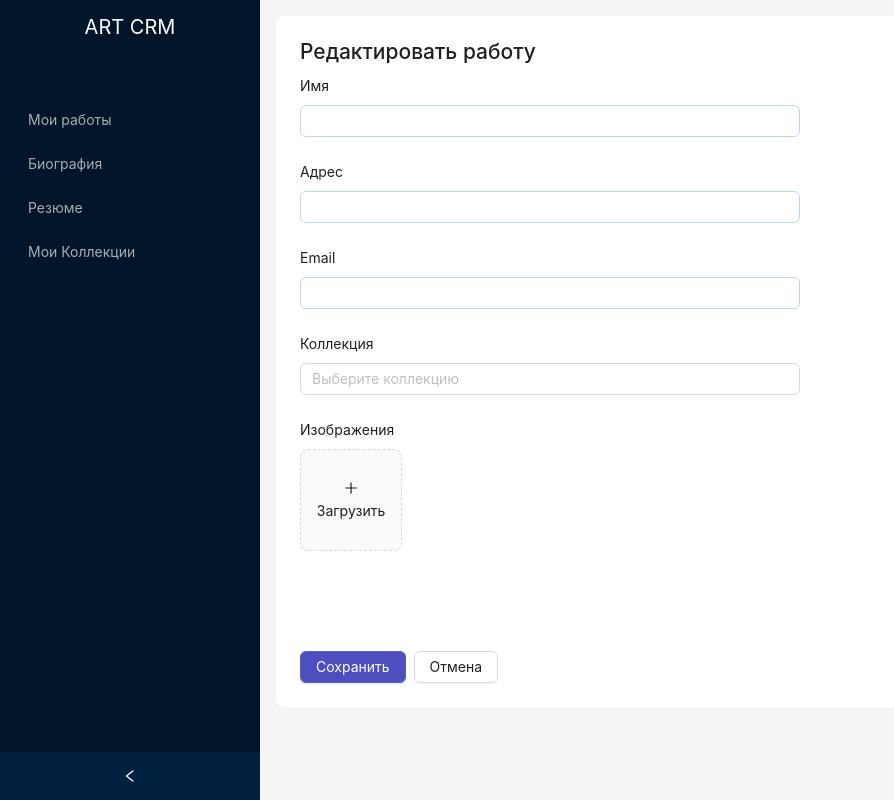
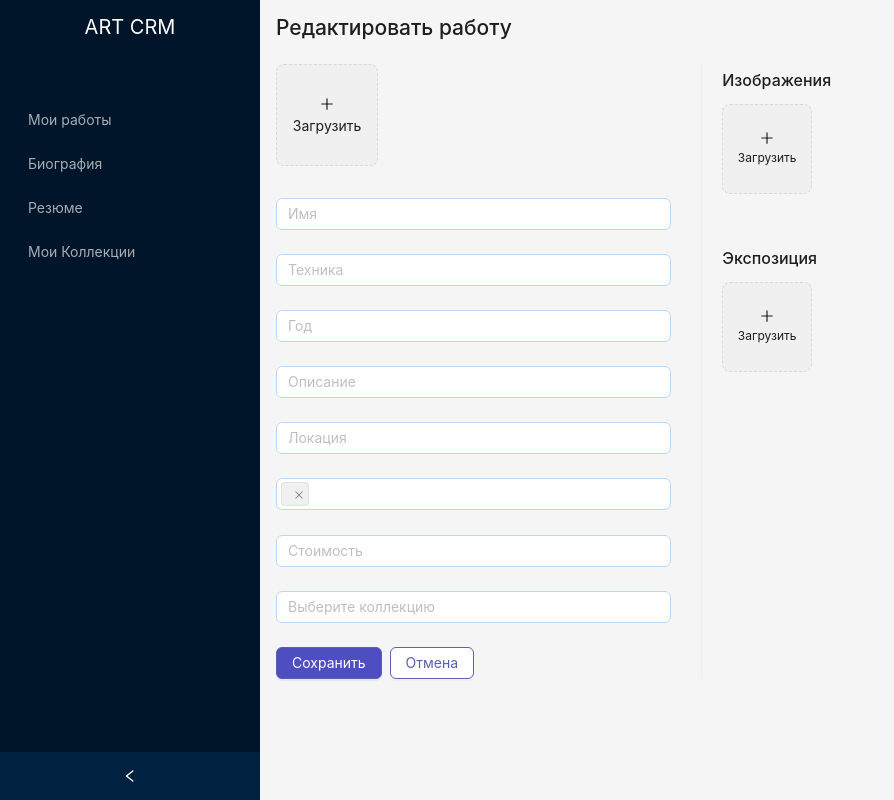
Before and after one commit to gyk088/ArtCRM_FRONT, a Vue app: page /home/edit/1 in a window 1280 px wide. Shown: the whole page, without its empty margins (0-894 px from the left). Built offline with nearby package versions, Linux system fonts and the light colour scheme.

Commit message:
Add editWork

```diff
--- a/src/pages/EditWork/index.vue
+++ b/src/pages/EditWork/index.vue
@@ -1,83 +1,148 @@
 <template>
   <div class="edit-page">
+
     <h2>Редактировать работу</h2>
 
+    <div class="edit-container">
+
+      <!-- Левая колонка — ФОРМА -->
+      <div class="left-column">
         <a-form layout="vertical">
-      <a-form-item label="Имя">
-        <a-input v-model:value="form.name" class="fixed-input" />
+          <!-- Кнопка загрузки -->
+          <a-form-item>
+            <a-upload v-if="!form.avatar" list-type="picture-card" :before-upload="handleBeforeUploadAvatar"
+              show-upload-list="false" @remove="removeAvatar">
+              <div>
+                <PlusOutlined />
+                <div>Загрузить</div>
+              </div>
+            </a-upload>
+
+            <div v-else class="avatar-preview">
+              <img :src="form.avatar.url" class="avatar-image" />
+              <button class="delete-btn" @click="removeAvatar">×</button>
+            </div>
           </a-form-item>
 
-      <a-form-item label="Адрес">
-        <a-input v-model:value="form.address" class="fixed-input" />
+          <a-form-item>
+            <a-input v-model:value="form.name" placeholder="Имя" class="fixed-input" />
           </a-form-item>
 
-      <a-form-item label="Email">
-        <a-input v-model:value="form.email" class="fixed-input" />
+          <a-form-item>
+            <a-input v-model:value="form.technique" placeholder="Техника" class="fixed-input" />
           </a-form-item>
 
-    <a-form-item label="Коллекция">
-  <a-select
-    v-model:value="form.collections"
-    mode="multiple"
-    placeholder="Выберите коллекцию"
-    class="fixed-input"
-    allow-clear
-  >
+          <a-form-item>
+            <a-input v-model:value="form.year" placeholder="Год" class="fixed-input" />
+          </a-form-item>
+
+          <a-form-item>
+            <a-input v-model:value="form.description" placeholder="Описание" class="fixed-input" />
+          </a-form-item>
+
+          <a-form-item>
+            <a-input v-model:value="form.address" placeholder="Локация" class="fixed-input" />
+          </a-form-item>
+
+          <a-form-item>
+            <a-select v-model:value="form.series" mode="tags" :options="seriesOptions"
+              placeholder="Введите или выберите серию" @change="saveSeriesOptions" class="series-select" allowClear />
+          </a-form-item>
+
+          <a-form-item>
+            <a-input v-model:value="form.price" placeholder="Стоимость" class="fixed-input" />
+          </a-form-item>
+
+          <a-form-item>
+            <a-select v-model:value="form.collections" mode="multiple" placeholder="Выберите коллекцию"
+              class="series-select" allow-clear>
               <a-select-option v-for="col in collectionList" :key="col.id" :value="col.id">
                 {{ col.name }}
               </a-select-option>
             </a-select>
           </a-form-item>
 
-       <a-form-item label="Изображения">
-          <a-upload
-            list-type="picture-card"
-            multiple
-            :before-upload="handleBeforeUpload"
-            show-upload-list="false"
-            @remove="handleRemove"
-          >
+          <a-button type="primary" @click="saveChanges" class="save-btn">
+            Сохранить
+          </a-button>
+
+          <a-button style="margin-left: 8px" @click="goBack" class="back-btn">
+            Отмена
+          </a-button>
+        </a-form>
+      </div>
+
+      <!-- Правая колонка — ИЗОБРАЖЕНИЯ -->
+      <div class="right-column">
+
+        <a-form-item label="Изображения" :label-col="{ span: 24 }" :wrapper-col="{ span: 24 }" class="images-item">
+          <div class="images-block">
+            <!-- Кнопка загрузки -->
+             <div class="my-upload-block">
+            <a-upload list-type="picture-card" multiple :before-upload="handleBeforeUpload" show-upload-list="false"
+              @remove="handleRemove">
               <div>
                 <PlusOutlined />
                 <div>Загрузить</div>
               </div>
             </a-upload>
+            </div>
 
-           <!-- превью изображений с кликом -->
+            <!-- Галерея превью -->
             <div class="preview-gallery">
-  <div
-    v-for="(img, index) in form.images"
-    :key="img.uid"
-    class="image-wrapper"
-  >
-    <img
-      :src="img.url"
-      class="preview-image"
-      @click="openViewer(index)"
-    />
+              <div v-for="(img, index) in form.images" :key="img.uid" class="image-wrapper">
+                <div class="image-container">
+                  <img :src="img.url" class="preview-image" @click="openViewer(index)" />
                   <button class="delete-btn" @click.stop="removeImage(index)">×</button>
+                </div>
+                <a-textarea v-model:value="img.comment" placeholder="Комментарий" class="image-comment"
+                  auto-size="{ minRows: 2, maxRows: 6 }" />
+              </div>
             </div>
           </div>
         </a-form-item>
 
-      <a-button
-      type="primary"
-      @click="saveChanges"
-      class="save-btn"
-      >
-      Сохранить
-      </a-button>
-      <a-button style="margin-left: 8px" @click="goBack">Отмена</a-button>
-    </a-form>
-    <!-- Lightbox просмотр -->
+        <a-form-item label="Экспозиция" :label-col="{ span: 24 }" :wrapper-col="{ span: 24 }" class="images-item">
+          <div class="images-block">
+            <!-- Кнопка загрузки -->
+             <div class="my-upload-block">
+            <a-upload list-type="picture-card" multiple :before-upload="handleBeforeUploadExposition" show-upload-list="false"
+              @remove="handleRemoveExposition">
+              <div>
+                <PlusOutlined />
+                <div>Загрузить</div>
+              </div>
+            </a-upload>
+            </div>
+
+            <!-- Галерея превью -->
+            <div class="preview-gallery">
+              <div v-for="(img, index) in form.exposition" :key="img.uid" class="image-wrapper">
+                <div class="image-container">
+                  <img :src="img.url" class="preview-image" @click="openViewer(index)" />
+                  <button class="delete-btn" @click.stop="removeImageExposition(index)">×</button>
+                </div>
+                <a-textarea v-model:value="img.comment" placeholder="Комментарий" class="image-comment"
+                  auto-size="{ minRows: 2, maxRows: 6 }" />
+              </div>
+            </div>
+          </div>
+        </a-form-item>
+
+      </div>
+    </div>
+
+    <!-- Lightbox -->
     <div v-if="isViewerVisible" class="lightbox" @click.self="closeViewer">
       <button class="nav-btn prev" @click.stop="prevImage">⟨</button>
       <img :src="currentImage" class="lightbox-image" />
       <button class="nav-btn next" @click.stop="nextImage">⟩</button>
       <button class="close-btn" @click="closeViewer">×</button>
     </div>
+
   </div>
 </template>
+
 
 <script setup>
 import { ref, reactive, computed, onMounted } from 'vue'
@@ -86,17 +151,28 @@ import { PlusOutlined } from '@ant-design/icons-vue'
 
 const route = useRoute()
 const router = useRouter()
-const isEditing = ref(!!route.params.id)
 const collectionList = ref([]);
+const seriesOptions = ref([])
 const form = reactive({
+  avatar: null,
   name: '',
+  technique: '',
+  year: '',
+  description: '',
   address: '',
-  email: '',
+  series: '',
+  price: '',
   collections: [],
-  images: []
+  images: [],
+  exposition: []
 })
 
 onMounted(() => {
+  const save = localStorage.getItem("seriesOptions");
+  if (save) {
+    seriesOptions.value = JSON.parse(save);
+  }
+
   const storedData = JSON.parse(localStorage.getItem('works') || '[]')
   if (route.params.id !== 'new') {
     const work = storedData.find(w => w.id == route.params.id)
@@ -112,11 +188,49 @@ const handleBeforeUpload = (file) => {
     form.images.push({
   uid: file.uid,
   name: file.name,
-      url: e.target.result
+  url: e.target.result,
+  comment: ""
 })
   }
   reader.readAsDataURL(file)
   return false
+}
+
+const handleBeforeUploadExposition = (file) => {
+  const reader = new FileReader()
+  reader.onload = e => {
+    form.exposition.push({
+  uid: file.uid,
+  name: file.name,
+  url: e.target.result,
+  comment: ""
+})
+  }
+  reader.readAsDataURL(file)
+  return false
+}
+
+const handleRemoveExposition = (file) => {
+  form.exposition = form.exposition.filter(f => f.uid !== file.uid)
+}
+
+// Загружаем аватарку
+function handleBeforeUploadAvatar(file) {
+  const reader = new FileReader()
+  reader.onload = e => {
+    form.avatar = {
+      uid: file.uid,
+      name: file.name,
+      url: e.target.result
+    }
+  }
+  reader.readAsDataURL(file)
+  return false
+}
+
+// Удаляем аватар
+function removeAvatar() {
+  form.avatar = null
 }
 
 const handleRemove = (file) => {
@@ -125,6 +239,12 @@ const handleRemove = (file) => {
 
 const removeImage = (index) => {
   form.images.splice(index, 1)
+  const storedData = JSON.parse(localStorage.getItem('works') || '[]')
+  localStorage.setItem('works', JSON.stringify(storedData)); // если у тебя данные хранятся
+};
+
+const removeImageExposition = (index) => {
+  form.exposition.splice(index, 1)
   const storedData = JSON.parse(localStorage.getItem('works') || '[]')
   localStorage.setItem('works', JSON.stringify(storedData)); // если у тебя данные хранятся
 };
@@ -152,6 +272,16 @@ function prevImage() {
     (currentIndex.value - 1 + form.images.length) % form.images.length
 }
 
+// сохраняем при изменении
+const saveSeriesOptions = (value) => {
+  value.forEach(v => {
+    if (!seriesOptions.value.find(opt => opt.value === v)) {
+      seriesOptions.value.push({ label: v, value: v });
+    }
+  });
+  localStorage.setItem("seriesOptions", JSON.stringify(seriesOptions.value));
+};
+
 const saveChanges = () => {
   let storedWorks = JSON.parse(localStorage.getItem('works') || '[]')
   const workId = form.id || Date.now()
@@ -166,21 +296,7 @@ const saveChanges = () => {
     storedWorks.push({ ...form })
   }
 
-  // Обновляем связи коллекции ↔ работа
-  const collectionsList = JSON.parse(localStorage.getItem('collectionList') || '[]')
-  // Сначала удаляем работу из всех коллекций, чтобы избежать дублирования
-  collectionsList.forEach(c => {
-  if (!c.works) c.works = []
-  c.works = c.works.filter(id => id !== form.id)
-})
-  // Добавляем работу в выбранные коллекции
-  form.collections.forEach(colId => {
-  const collection = collectionsList.find(c => c.id === colId)
-  if (collection) collection.works.push(form.id)
-})
-// Сохраняем в localStorage
   localStorage.setItem('works', JSON.stringify(storedWorks))
-  localStorage.setItem('collectionList', JSON.stringify(collectionsList))
 
   router.push('/home/dashboard')
 }
@@ -191,19 +307,49 @@ function goBack() {
 </script>
 
 <style scoped>
-.edit-page {
-  background: #fff;
-  padding: 24px;
-  border-radius: 8px;
+/* === КОЛОНКИ === */
+.edit-container {
+  display: flex;
+  gap: 30px;
+  margin-top: 24px;
 }
+.left-column {
+  width: 40%;
+}
+.right-column {
+  width: 60%;
+  padding-left: 20px;
+  border-left: 1px solid #eee;
+}
+
+/* === Инпуты === */
 .fixed-input {
-  width: 500px; /* фиксированная ширина */
-  max-width: 100%; /* чтобы не выходила за пределы контейнера */
+  width: 500px;
+  max-width: 100%;
   border-color: #BDD6F4;
 }
 .fixed-input:hover {
-  border-color: #4f4ec1;
+  border-color: #6c6bff;
 }
+.series-select {
+  width: 500px;
+  max-width: 100%;
+}
+.series-select :deep(.ant-select-selector) {
+  border-color: #BDD6F4;
+  position: relative;
+  padding-right: 28px !important;
+}
+.series-select :deep(.ant-select-clear) {
+  right: 8px !important; /* возвращаем кнопку в конец */
+  inset-inline-end: 6px !important;
+}
+/* hover */
+.series-select :deep(.ant-select-selector:hover) {
+  border-color: #6c6bff !important;
+}
+
+/* === Кнопка сохранения === */
 .save-btn {
   background-color: #4f4ec1;
   border-color: #5761b3;
@@ -211,40 +357,126 @@ function goBack() {
   transition: all 0.3s ease;
 }
 .save-btn:hover {
-  border-color: #2e2e9f; /* цвет рамки при наведении */
-  background-color: #6c6bff; /* немного светлее фон */
+  border-color: #fff;
+  background-color: #6c6bff;
+  color: #fff;
+}
+.back-btn {
+  border-color: #5761b3;
+  color: #5761b3;
+}
+.back-btn:hover {
+  background-color: #6c6bff;
+  border-color: #fff;
   color: #fff;
 }
 
-/* миниатюры */
+.images-item {
+  display: block;
+  font-size: 20px;
+}
+.images-block {
+  display: flex;
+  flex-direction: column;
+  gap: 16px;
+  align-items: flex-start;
+}
+:deep(.images-item .ant-form-item-label > label) {
+  font-size: 16px;
+  font-weight: 500;
+}
+
+/* Галерея превью */
 .preview-gallery {
   display: flex;
-  gap: 16px;
-  padding-top: 60px ;
-  padding-bottom: 8px;
-  padding-left: 8px;
-  overflow-x: auto;
+  flex-wrap: wrap;
+  gap: 12px;
 }
 .image-wrapper {
+  width: 90px;
+  display: flex;
+  flex-direction: column;
+  align-items: center;
+}
+.image-container {
   position: relative;
-  display: inline-block;
-  margin: 6px;
+  width: 90px;
+  height: 90px;
+}
+.image-comment {
+  margin-top: 6px;
+  font-size: 10px;
+  padding: 8px 6px;
+  border-color: #BDD6F4;
+}
+.image-comment:hover {
+  border-color: #6c6bff;
 }
 .preview-image {
-  width: 100px;
-  height: 100px;
+  width: 90px;
+  height: 90px;
+  object-fit: cover;
   border-radius: 6px;
-  object-fit: cover;
   cursor: pointer;
   transition: transform 0.2s;
   border: 1px solid #fff;
   box-shadow: 0 -1px 6px #BDD6F4;
-  box-sizing: content-box;
 }
 .preview-image:hover {
+  transform: scale(1.08);
+  border-color: #6c6bff;
+}
+.my-upload-block :deep(.ant-upload-select-picture-card) {
+  width: 90px !important;
+  height: 90px !important;
+  font-size: 12px;
+}
+.my-upload-block :deep(.ant-upload-select-picture-card svg) {
+  width: 14px;
+  height: 14px;
+}
+.my-upload-block :deep(.ant-upload-select-picture-card:hover) {
+  border-color: #4f4ec1 !important; /* твой цвет */
+}
+
+/* кнопка удаления */
+.delete-btn {
+  position: absolute;
+  top: 4px;
+  right: 4px;
+  background-color: rgba(0, 0, 0, 0.5);
+  color: white;
+  border: none;
+  border-radius: 50%;
+  width: 16px;
+  height: 16px;
+  cursor: pointer;
+  font-size: 12px;
+  line-height: 1;
+  display: flex;
+  align-items: center;
+  justify-content: center;
+}
+.delete-btn:hover {
+  background-color: rgba(255, 0, 0, 0.8);
+}
+
+.avatar-preview {
+  position: relative;
+  display: inline-block;
+}
+.avatar-image {
+  width: 110px;
+  height: 110px;
+  border-radius: 8px;
+  object-fit: cover; /* сохраняет пропорции, обрезая лишнее */
+  border: 1px solid #BDD6F4;
+  box-shadow: 0 0 6px rgba(0, 0, 0, 0.15);
+}
+.avatar-image:hover {
   border-color: #4f4ec1;
-  transform: scale(1.10); /* лёгкое увеличение */
-  transition: all 0.2s;
+  box-shadow: 0 0 8px rgba(0, 0, 0, 0.25);
+  transition: all 0.2s ease;
 }
 
 /* === Lightbox === */
@@ -257,29 +489,6 @@ function goBack() {
   align-items: center;
   z-index: 3000;
 }
-.delete-btn {
-  position: absolute;
-  top: 4px;
-  right: 4px;
-  background-color: rgba(0, 0, 0, 0.6);
-  color: white;
-  border: none;
-  border-radius: 50%;
-  width: 17px;
-  height: 17px;
-  cursor: pointer;
-  font-size: 13px;
-  line-height: 25px;
-  display: flex;
-  align-items: center;
-  justify-content: center;
-  transition: background-color 0.2s;
-}
-
-.delete-btn:hover {
-  background-color: rgba(255, 0, 0, 0.8);
-}
-
 .lightbox-image {
   max-width: 90%;
   max-height: 90%;
@@ -287,6 +496,7 @@ function goBack() {
   box-shadow: 0 0 10px #000;
 }
 
+/* кнопки навигации */
 .nav-btn {
   position: absolute;
   top: 50%;
@@ -298,7 +508,6 @@ function goBack() {
   cursor: pointer;
   user-select: none;
 }
-
 .prev {
   left: 30px;
 }
@@ -306,6 +515,7 @@ function goBack() {
   right: 30px;
 }
 
+/* закрыть */
 .close-btn {
   position: absolute;
   top: 20px;
--- a/src/pages/UserPictures/index.vue
+++ b/src/pages/UserPictures/index.vue
@@ -12,10 +12,31 @@
     </div>
 
     <!-- Таблица -->
-    <a-table class="custom-table" :columns="columns" :data-source="data" row-key="id" :row-selection="rowSelection">
+    <a-table
+  class="custom-table"
+  :columns="columns"
+  :data-source="data"
+  row-key="id"
+  :row-selection="rowSelection"
+>
   <template #bodyCell="{ column, record }">
-        <!-- Кнопки действий -->
-        <template v-if="column.dataIndex === 'actions'">
+    <!-- Колонка аватара -->
+    <template v-if="column.dataIndex === 'avatar'">
+      <img
+        v-if="record.avatar && record.avatar.url"
+        :src="record.avatar.url"
+        class="preview-img"
+      />
+      <div v-else class="img-placeholder">
+        <PictureOutlined />
+      </div>
+    </template>
+    <template v-else-if="column.dataIndex === 'series'">
+    {{ Array.isArray(record.series) ? record.series.join(', ') : record.series }}
+  </template>
+
+    <!-- Колонка действий -->
+    <template v-else-if="column.dataIndex === 'actions'">
       <a-button type="text" @click="openEditPage(record)">
         <EditOutlined />
       </a-button>
@@ -24,7 +45,7 @@
       </a-button>
     </template>
 
-        <!-- Остальные поля -->
+    <!-- Остальные колонки -->
     <template v-else>
       {{ record[column.dataIndex] }}
     </template>
@@ -35,7 +56,7 @@
 
 <script setup>
 import { ref, onMounted } from 'vue'
-import { EditOutlined } from '@ant-design/icons-vue'
+import { EditOutlined, PictureOutlined } from '@ant-design/icons-vue'
 import { useRouter } from 'vue-router'
 
 const router = useRouter()
@@ -44,10 +65,15 @@ const selectedRowKeys = ref([])
 
 // Колонки таблицы
 const columns = [
+  { title: 'Изображение', dataIndex: 'avatar', key: 'avatar', width: 90 },
   { title: 'Название', dataIndex: 'name', key: 'name' },
-  { title: 'Адрес', dataIndex: 'address', key: 'address' },
-  { title: 'Email', dataIndex: 'email', key: 'email' },
-  { title: 'Действия', dataIndex: 'actions', key: 'actions' }
+  { title: 'Техника', dataIndex: 'technique', key: 'technique', width: 140  },
+  { title: 'Год', dataIndex: 'year', key: 'year', width: 90  },
+  { title: 'Описание', dataIndex: 'description', key: 'description', className: 'desc-col'},
+  { title: 'Локация', dataIndex: 'address', key: 'address', width: 140 },
+  { title: 'Серия', dataIndex: 'series', key: 'series', width: 120 },
+  { title: 'Стоимость', dataIndex: 'price', key: 'price', width: 100 },
+  { title: 'Действия', dataIndex: 'actions', key: 'actions', width: 100 },
 ]
 
 // Загрузка данных из localStorage при старте
@@ -91,7 +117,7 @@ const createCollection = () => {
 }
 </script>
 
-<style scoped>
+<style>
 .header-content {
   display: flex;
   justify-content: space-between;
@@ -102,6 +128,37 @@ const createCollection = () => {
 .header-buttons {
   display: flex;
   gap: 8px;
+}
+/* фиксированная высота строки и минимальные паддинги */
+.ant-table-tbody > tr > td {
+  height: 60px !important;
+  padding: 4px 8px !important;
+  vertical-align: middle !important;
+}
+.desc-col {
+  max-width: 200px;
+  white-space: nowrap;
+  overflow: hidden;
+  text-overflow: ellipsis;
+}
+.preview-img {
+  width: 60px;
+  height: 60px;
+  object-fit: cover;
+  border-radius: 6px;
+  border: 1px solid #eee;
+}
+.img-placeholder {
+  width: 60px;
+  height: 60px;
+  border-radius: 6px;
+  border: 1px dashed #bbb;
+  display: flex;
+  align-items: center;
+  justify-content: center;
+  font-size: 28px;
+  color: #999;
+  background: #fafafa;
 }
 .buttons {
   background-color: #4f4ec1;
@@ -114,8 +171,4 @@ const createCollection = () => {
   background-color: #6c6bff; /* немного светлее фон */
   color: #fff;
 }
-.custom-table .tbody > tr:hover > td {
-  border: 1px solid #1890ff; /* цвет основной границы таблицы */
-  background-color: #f5faff;
-}
 </style>
```
Lines whose indentation alone changed are shown as unchanged.
